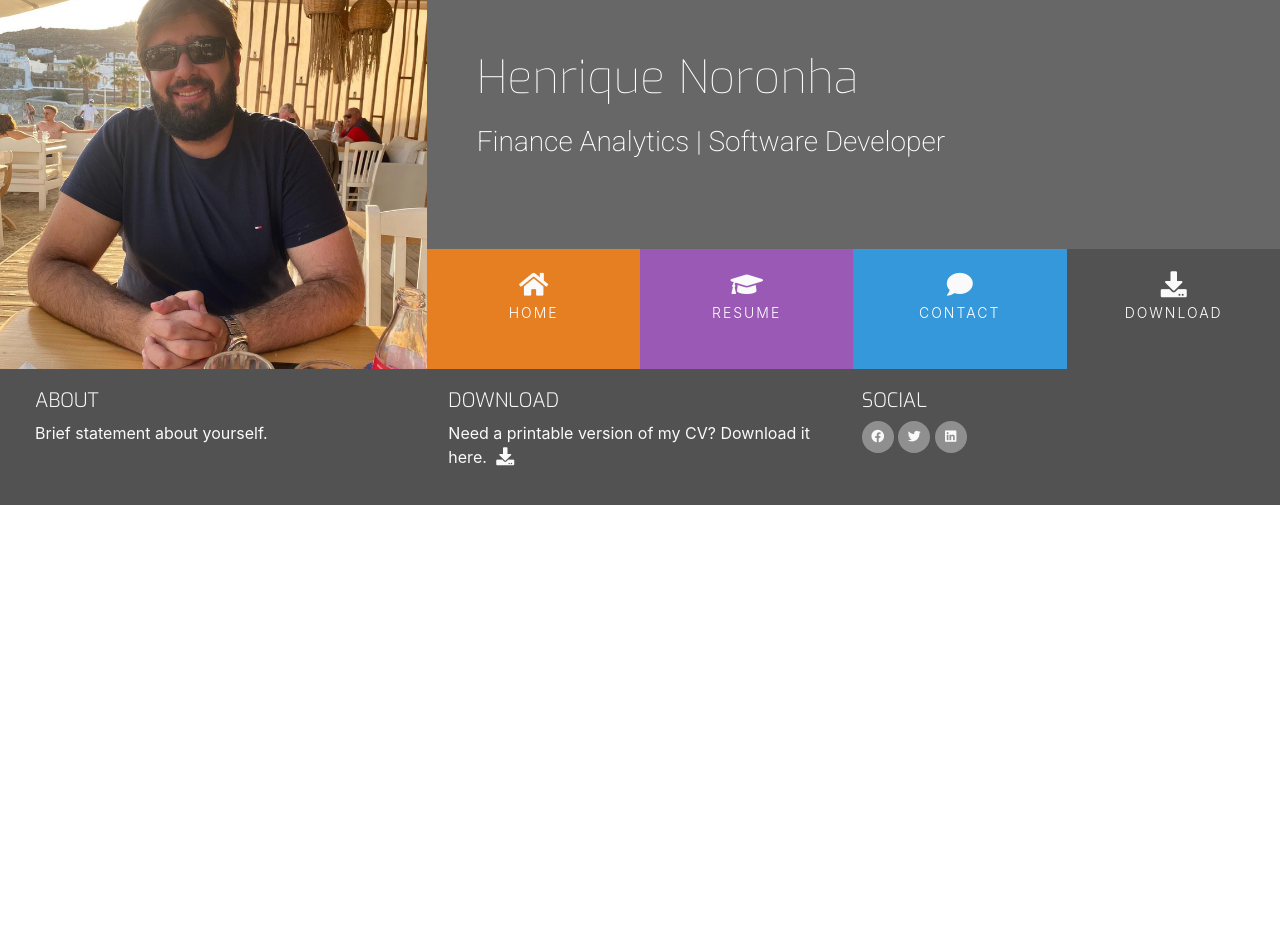
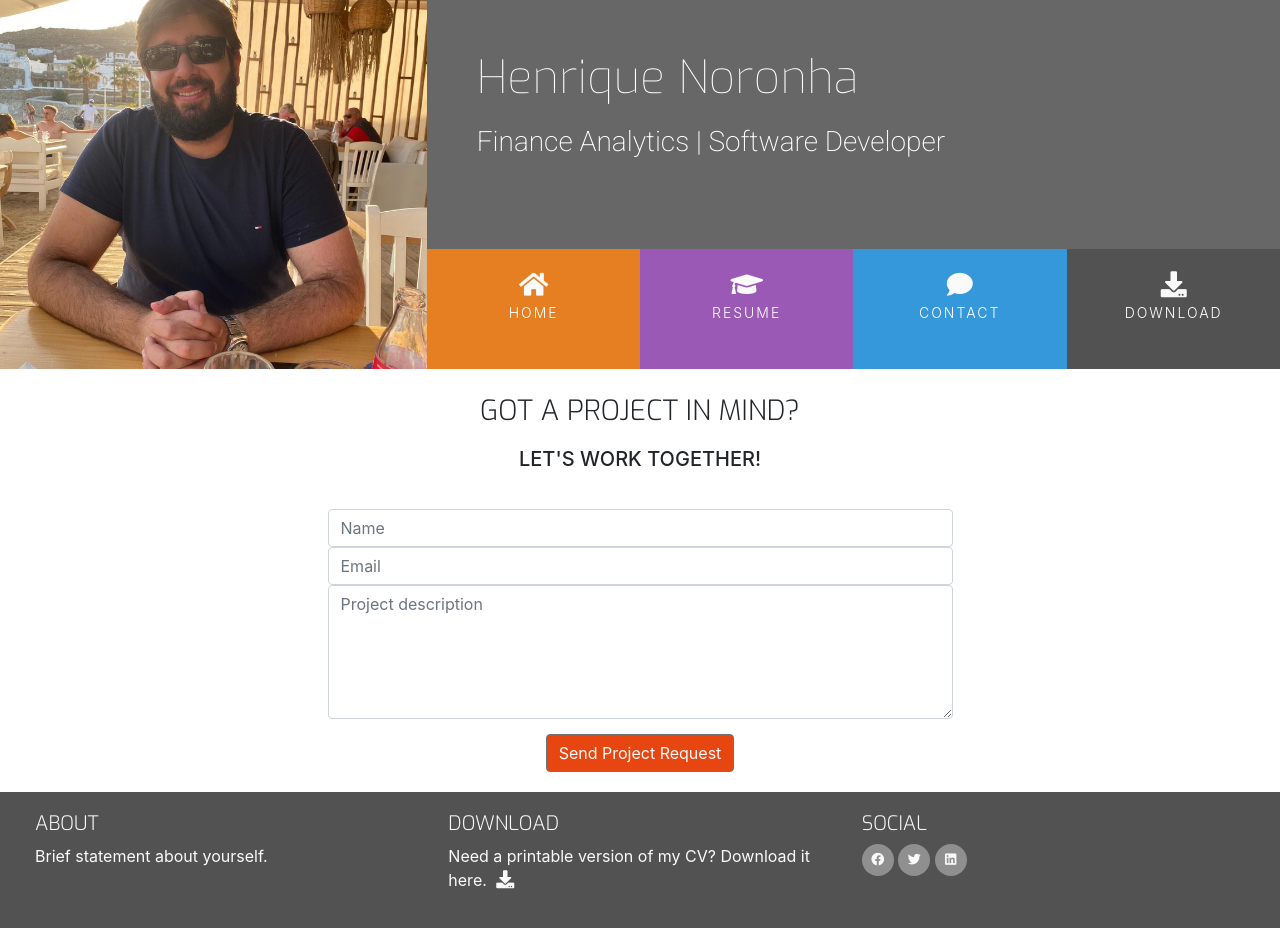
Before and after one commit to HenriqueNoronha/Resume-Project, a plain HTML site: page contact.html in a window 1280 px wide. Before the commit the page ends 800 px from the top, so only its background shows below. Drawn offline with nearby package versions, Linux system fonts and the light colour scheme.

Commit message:
Add the header and form to the CONTACT page.

```diff
--- a/assets/css/style.css
+++ b/assets/css/style.css
@@ -12,6 +12,10 @@
 
 .bg-color-work-history {
     background-color: #9b59b6;
+}
+
+.bg-color-contact {
+    background-color: #fff;
 }
 
 .bg-color-three-reasons {
@@ -332,3 +336,36 @@ footer {
 .history-items {
     margin-bottom: 30px;
 }
+
+/*--------------------------------Contact Form---------------------------*/
+
+.contact-heading {
+    font-family: "Exo", sans-serif;
+    font-weight: 300;
+    margin-top: 25px;
+    margin-bottom: 20px;
+}
+
+.center-form {
+    padding-top: 10px;
+    margin: 0 auto;
+    max-width: 70%;
+}
+
+button[type="submit"] {
+    margin-top: 15px;
+    margin-bottom: 20px;
+    color: #fafafa;
+    background-color: #e84610;
+}
+
+/*--------------------------------Media Queries---------------------------*/
+
+@media(min-width: 992px) {
+        .center-form {
+        padding-top: 30px;
+        min-height: 240px;
+        margin: 0 auto;
+        max-width: 50%;
+    }
+}
--- a/contact.html
+++ b/contact.html
@@ -43,8 +43,26 @@
             </div>
         </div>
     </header>
-    <section>
+    <section class="container-fluid">
+        <div class="row bg-color-contact">
+            <div class="col">
+                <h3 class="contact-heading uppercase text-center">Got a project in mind?</h3>
+                <h5 class="uppercase text-center">Let's work together!</h5>
 
+                <div class="center-form">
+                    <form>
+                        <input type="text" name="name" id="fullname" class="form-control" placeholder="Name" required>
+                        <input type="email" name="email" id="emailaddress" class="form-control" placeholder="Email" required>
+                        <textarea name="projectsummary" id="projectsummary" rows="5" placeholder="Project description" class="form-control" required></textarea>
+                        <div class="form-row text-center">
+                            <div class="col">
+                                <button type="submit" class="btn btn-secondary">Send Project Request</button>
+                            </div>
+                        </div>
+                    </form>
+                </div>
+            </div>
+        </div>
     </section>
     <footer class="container-fluid">
         <div id="footer-details" class="row">
```
